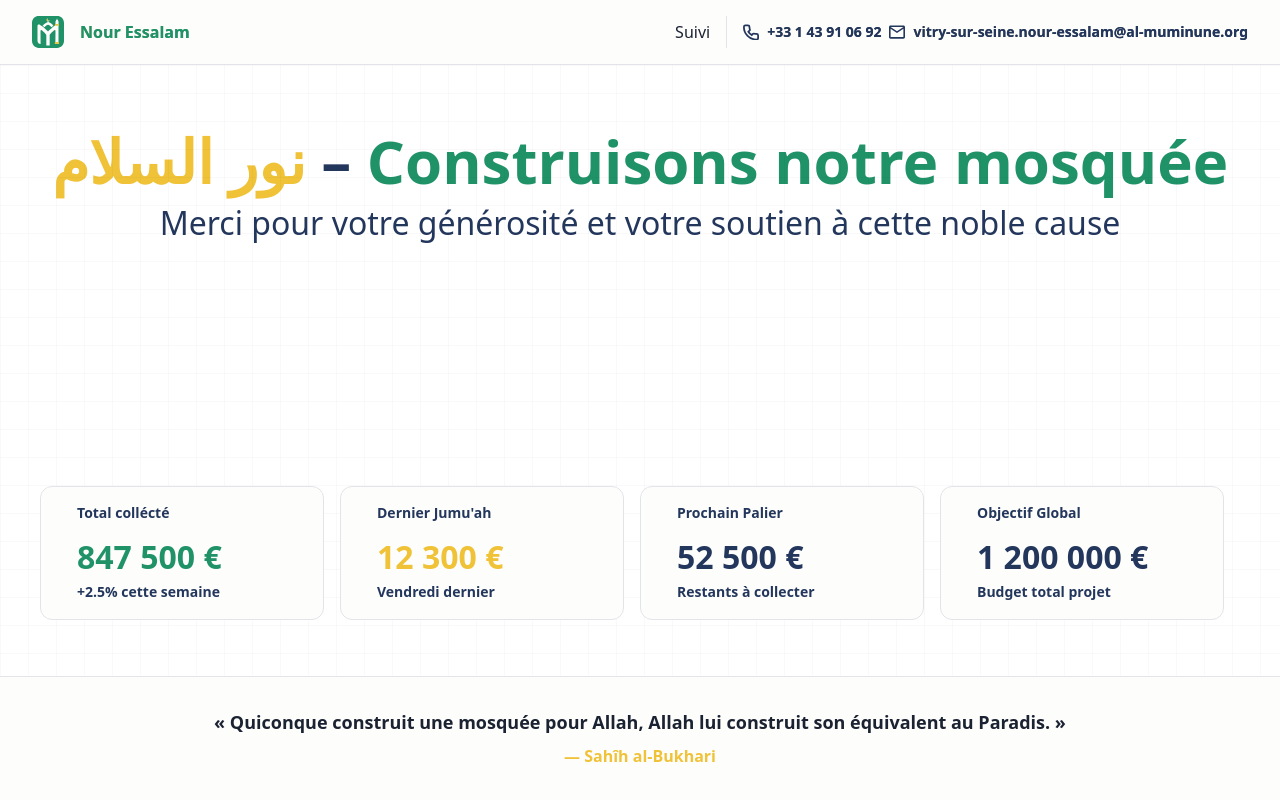
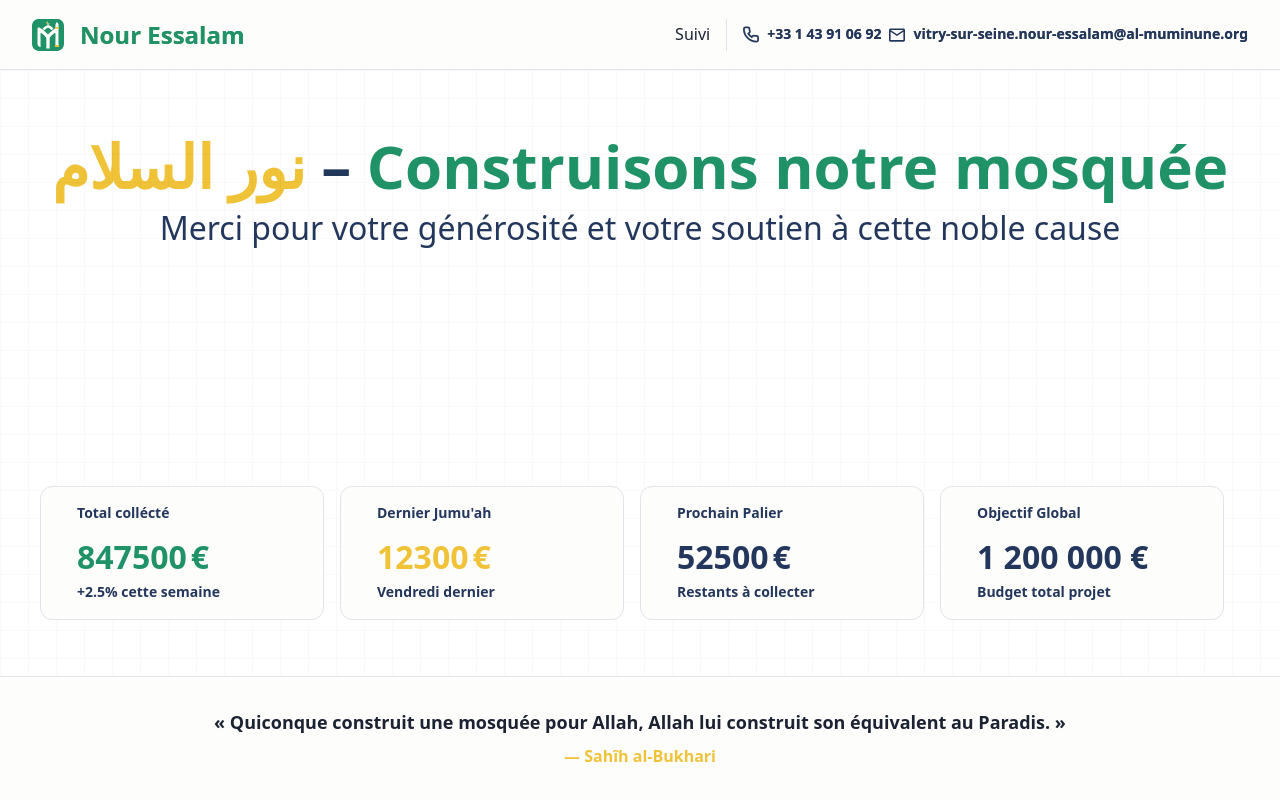
Before and after one commit to protypangel/Masjid-fund, a Vue app: page / in a window 1280 px wide. Built offline with nearby package versions, Linux system fonts and the light colour scheme.

Commit message:
+ refracto KISS: Header.vue + Create: NumberTicket for ListStatCard

```diff
--- a/src/components/animations/NumberTicker.vue
+++ b/src/components/animations/NumberTicker.vue
@@ -0,0 +1,34 @@
+<script setup lang="ts">
+import { ref, onMounted } from "vue"
+
+const props = withDefaults(defineProps<{
+  target: number,
+  duration?: number,
+  disable?: boolean
+}>(), {
+  duration: 1000,
+  disable: false
+});
+
+const current = ref(props.disable ? props.target : 0);
+
+onMounted(() => {
+  if (props.disable) return;
+
+  const startTime = performance.now()
+  function animate(time: number) {
+    const progress = Math.min((time - startTime) / props.duration, 1)
+    current.value = Math.floor(progress * props.target)
+
+    if (progress < 1) {
+      requestAnimationFrame(animate)
+    }
+  }
+  requestAnimationFrame(animate)
+})
+
+</script>
+
+<template>
+  <div class="w-content">{{ current }}</div>
+</template>
--- a/src/components/cards/StatCard.vue
+++ b/src/components/cards/StatCard.vue
@@ -50,62 +50,28 @@ Exemple d'utilisation avec :
       'hover:p-0'
     ]"
     @mouseenter="hover = true"
-    @mouseleave="hover = false"
-  >
+    @mouseleave="hover = false">
       <div
       :class="[
         'relative h-full rounded-xl bg-background border-solid border-border border-1 shadow-soft px-9 flex flex-col gap-3 justify-center',
         'group-hover:border-[3px]',
         `group-hover:border-[var(--border-color-hover)]`
       ]"
-    :style="{ '--border-color-hover': style?.color }"
-    >
-      <div class="text-xs text-accent font-bold">
+      :style="{ '--border-color-hover': style?.color }">
+        <div class="w-full text-xs text-accent font-bold">
           <slot name="title" />
         </div>
-
         <div class="flex flex-col gap-1">
-        <div class="text-xl font-bold">
-          <Transition name="slide" mode="out-in">
-            <div class="block w-full">
+          <div class="w-full text-xl font-bold">
             <slot name="container-hover" v-if="hover && $slots['container-hover']" />
             <slot name="container" v-else />
           </div>
-          </Transition>
-        </div>
-
-        <div class="text-xs text-accent font-bold">
-          <Transition name="slide" mode="out-in">
-            <div class="block w-full">
+          <div class="w-full text-xs text-accent font-bold">
             <slot name="subtitle-hover" v-if="hover && $slots['subtitle-hover']" />
             <slot name="subtitle" v-else />
-            </div>
-          </Transition>
           </div>
           </div>
         </div>
     </div>
   </CSSStyleDeclarationFromParent>
 </template>
-
-<style scoped>
-.slide-enter-active,
-.slide-leave-active {
-  transition: opacity .3s ease, transform .3s ease;
-}
-.slide-enter-from {
-  opacity: 0;
-  transform: translateX(-100px); /* arrive de gauche */
-}
-.slide-enter-to {
-  opacity: 1;
-  transform: translateX(0);
-}
-.slide-leave-from {
-  opacity: 1;
-  transform: translateX(0);
-}
-.slide-leave-to {
-  transform: translateX(100px);  /* part à droite */
-}
-</style>
--- a/src/components/layouts/Header.vue
+++ b/src/components/layouts/Header.vue
@@ -27,7 +27,7 @@ const hrefList = computed(() => {
       to="/"
       class="flex gap-4 items-center">
         <Logo class="w-8 h-auto"/>
-        <AnimationText :duration="2" class="font-bold" :class="colorFromActive('/')">Nour Essalam</AnimationText>
+        <AnimationText :duration="2" class="font-bold text-lg" :class="colorFromActive('/')">Nour Essalam</AnimationText>
       </RouterLink>
       <div class="flex gap-4 items-center">
         <div class="flex gap-4 items-center">
@@ -37,9 +37,7 @@ const hrefList = computed(() => {
             :to="item.path"
             class="text-sm font-medium hover:text-primary"
             :class="colorFromActive(item.path)">
-              <span class="text-sm">
                 {{ item.label }}
-              </span>
           </RouterLink>
         </div>
         <div class="h-8 w-px bg-border"></div>
--- a/src/view-component/presentation/ListStatCard.vue
+++ b/src/view-component/presentation/ListStatCard.vue
@@ -1,31 +1,68 @@
 <script setup lang="ts">
 import StatCard from '@/components/cards/StatCard.vue';
+import NumberTicker from '@/components/animations/NumberTicker.vue';
 </script>
 <template>
   <div class="flex">
     <StatCard class="w-[300px] text-primary">
       <template #title>Total collécté</template>
-      <template #container>847 500 €</template>
-      <template #container-hover>71%</template>
+      <template #container>
+        <div class="flex items-center gap-1">
+          <NumberTicker :target="847500" />
+          <span>€</span>
+        </div>
+      </template>
+      <template #container-hover>
+        <div class="flex items-center gap-1">
+          <NumberTicker :target="71" :duration="250" />
+          <span>%</span>
+        </div>
+      </template>
       <template #subtitle>+2.5% cette semaine</template>
       <template #subtitle-hover>collecté</template>
     </StatCard>
     <StatCard class="w-[300px] text-secondary">
       <template #title>Dernier Jumu'ah</template>
-      <template #container>12 300 €</template>
+      <template #container>
+        <div class="flex items-center gap-1">
+          <NumberTicker :target="12300" />
+          <span>€</span>
+        </div>
+      </template>
+      <template #container-hover>
+        <div class="flex items-center gap-1">
+          <NumberTicker :target="12300" :duration="250" />
+          <span>€</span>
+        </div>
+      </template>
       <template #subtitle>Vendredi dernier</template>
     </StatCard>
     <StatCard class="w-[300px] text-accent">
       <template #title>Prochain Palier</template>
-      <template #container>52 500 €</template>
-      <template #container-hover>Encore 4%</template>
+      <template #container>
+        <div class="flex items-center gap-1">
+          <NumberTicker :target="52500" />
+          <span>€</span>
+        </div>
+      </template>
+      <template #container-hover>
+        <div class="flex items-center gap-1">
+          <NumberTicker :target="4" :duration="250" />
+          <span>%</span>
+        </div>
+      </template>
       <template #subtitle>Restants à collecter</template>
       <template #subtitle-hover>Pour la salle de prière</template>
     </StatCard>
     <StatCard class="w-[300px] text-accent">
       <template #title>Objectif Global</template>
       <template #container>1 200 000 €</template>
-      <template #container-hover>29%</template>
+      <template #container-hover>
+        <div class="flex items-center gap-1">
+          <NumberTicker :target="29" :duration="250" />
+          <span>%</span>
+        </div>
+      </template>
       <template #subtitle>Budget total projet</template>
       <template #subtitle-hover>Pour terminer les travaux</template>
     </StatCard>
```
Lines whose indentation alone changed are shown as unchanged.
